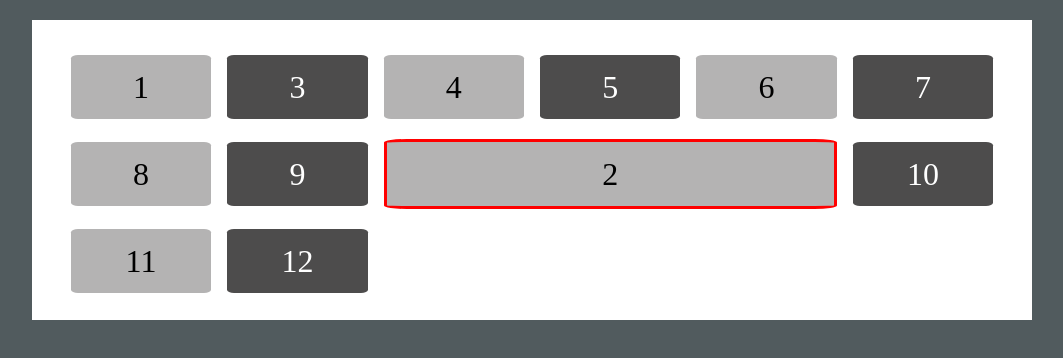
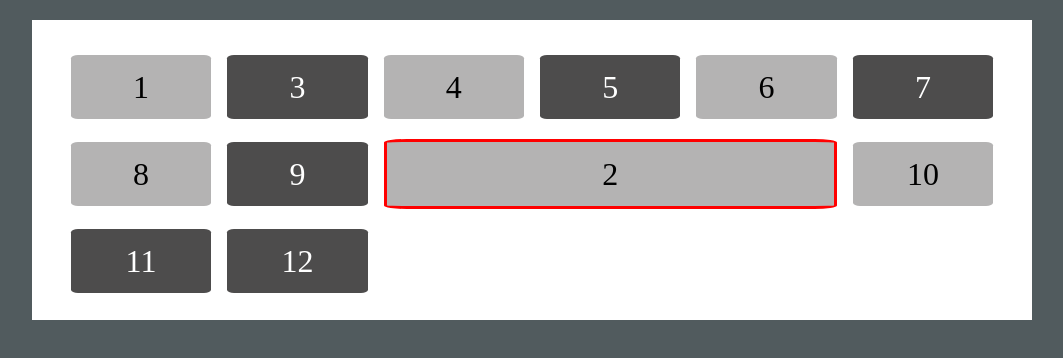
Before and after one commit to D0v1l3/task-grid, a plain HTML site: page index.html in a window 1280 px wide. Shown: the whole page, without its empty margins (108-1171 px from the left). Drawn offline with Linux system fonts and the light colour scheme.

Commit message:
the changes are completed

```diff
--- a/style.css
+++ b/style.css
@@ -33,7 +33,7 @@
 .el-5,
 .el-7,
 .el-9,
-.el-11 {
+.el-10 {
   background-color: rgb(180, 179, 179);
   color: black;
 }
```
